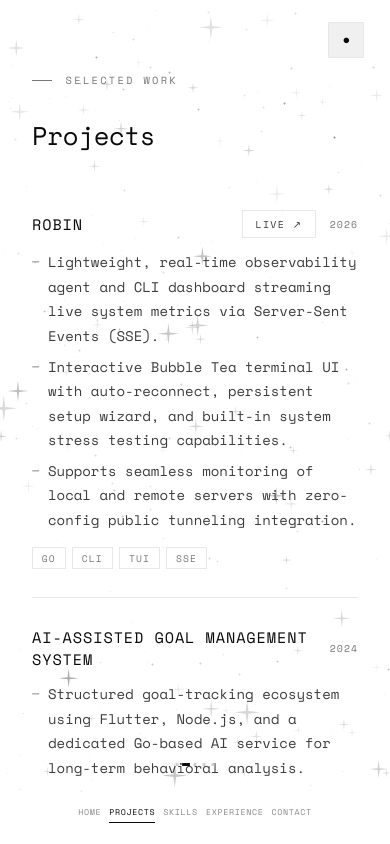
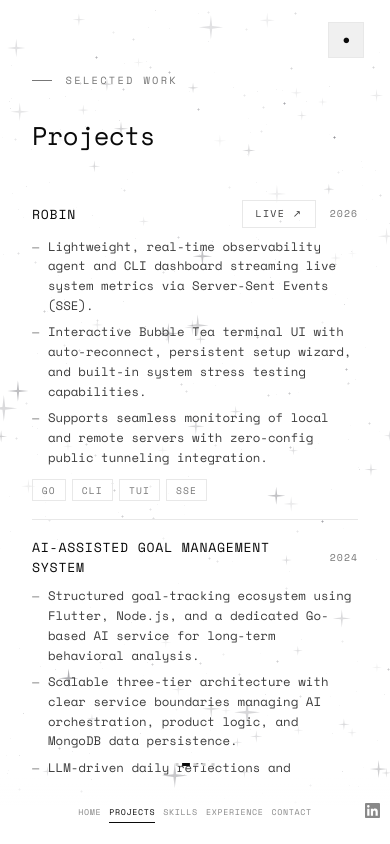
Before and after one commit to orisho7/orisho7.github.io, a Vue app: page / in a window 390 px wide. Both pictures are taken after a click on the button "PROJECTS". Built offline with nearby package versions, Linux system fonts and the light colour scheme.

Commit message:
feat: implement initial portfolio components including NavBar and ProjectsSection with responsive styles

```diff
--- a/src/App.vue
+++ b/src/App.vue
@@ -297,7 +297,7 @@
     isDark.value = window.matchMedia('(prefers-color-scheme: dark)').matches
   }
 
-  window.addEventListener('wheel',      handleWheel,      { passive: false })
+  // wheel scroll navigation disabled
   window.addEventListener('touchstart', handleTouchStart, { passive: true  })
   window.addEventListener('touchmove',  handleTouchMove,  { passive: false })
   window.addEventListener('touchend',   handleTouchEnd,   { passive: true  })
@@ -309,7 +309,7 @@
 
 onUnmounted(() => {
   if (scrollTimer) clearTimeout(scrollTimer)
-  window.removeEventListener('wheel',      handleWheel)
+  // wheel scroll navigation disabled
   window.removeEventListener('touchstart', handleTouchStart)
   window.removeEventListener('touchmove',  handleTouchMove)
   window.removeEventListener('touchend',   handleTouchEnd)
--- a/src/components/NavBar.vue
+++ b/src/components/NavBar.vue
@@ -17,6 +17,20 @@
         </button>
       </li>
     </ul>
+
+    <!-- LinkedIn icon -->
+    <a
+      id="nav-linkedin"
+      class="linkedin-link"
+      href="https://www.linkedin.com/in/abdullrazaq-naqsho/"
+      target="_blank"
+      rel="noopener noreferrer"
+      aria-label="LinkedIn profile"
+    >
+      <svg class="linkedin-icon" viewBox="0 0 24 24" fill="currentColor" aria-hidden="true">
+        <path d="M20.447 20.452h-3.554v-5.569c0-1.328-.027-3.037-1.852-3.037-1.853 0-2.136 1.445-2.136 2.939v5.667H9.351V9h3.414v1.561h.046c.477-.9 1.637-1.85 3.37-1.85 3.601 0 4.267 2.37 4.267 5.455v6.286zM5.337 7.433a2.062 2.062 0 0 1-2.063-2.065 2.064 2.064 0 1 1 2.063 2.065zm1.782 13.019H3.555V9h3.564v11.452zM22.225 0H1.771C.792 0 0 .774 0 1.729v20.542C0 23.227.792 24 1.771 24h20.451C23.2 24 24 23.227 24 22.271V1.729C24 .774 23.2 0 22.222 0h.003z"/>
+      </svg>
+    </a>
   </nav>
 </template>
 
@@ -96,6 +110,26 @@
   flex-shrink: 0;
 }
 
+/* ─── LinkedIn icon ───────────────────────────────────────── */
+.linkedin-link {
+  position: absolute;
+  right: 1.6rem;
+  display: flex;
+  align-items: center;
+  color: var(--color-nav-inactive);
+  transition: color 0.28s ease, transform 0.22s ease;
+}
+
+.linkedin-link:hover {
+  color: var(--color-nav-active);
+  transform: translateY(-2px);
+}
+
+.linkedin-icon {
+  width: 15px;
+  height: 15px;
+}
+
 @media (max-width: 768px) {
   .nav-list {
     gap: clamp(0.6rem, 2.5vw, 1.5rem);
@@ -103,6 +137,9 @@
   .nav-btn {
     font-size: 0.6rem;
     letter-spacing: 0.12em;
+  }
+  .linkedin-link {
+    right: 1rem;
   }
 }
 
@@ -114,5 +151,8 @@
     font-size: 0.52rem;
     letter-spacing: 0.08em;
   }
+  .linkedin-link {
+    right: 0.6rem;
+  }
 }
 </style>
--- a/src/components/ProjectsSection.vue
+++ b/src/components/ProjectsSection.vue
@@ -115,8 +115,8 @@
 .project-header {
   display: flex;
   flex-direction: column;
-  gap: 0.75rem;
-  padding: 1.75rem 0;
+  gap: 0.55rem;
+  padding: 1.1rem 0;
 }
 
 .project-title-row {
@@ -165,7 +165,7 @@
 
 .project-name {
   font-family: var(--font-display);
-  font-size: 0.95rem;
+  font-size: 0.82rem;
   font-weight: 500;
   letter-spacing: 0.06em;
   color: var(--color-text-primary);
@@ -189,8 +189,8 @@
 }
 
 .project-bullets li {
-  font-size: 0.875rem;
-  line-height: 1.75;
+  font-size: 0.775rem;
+  line-height: 1.6;
   color: var(--color-text-secondary);
   font-weight: 400;
   padding-left: 1rem;
```
